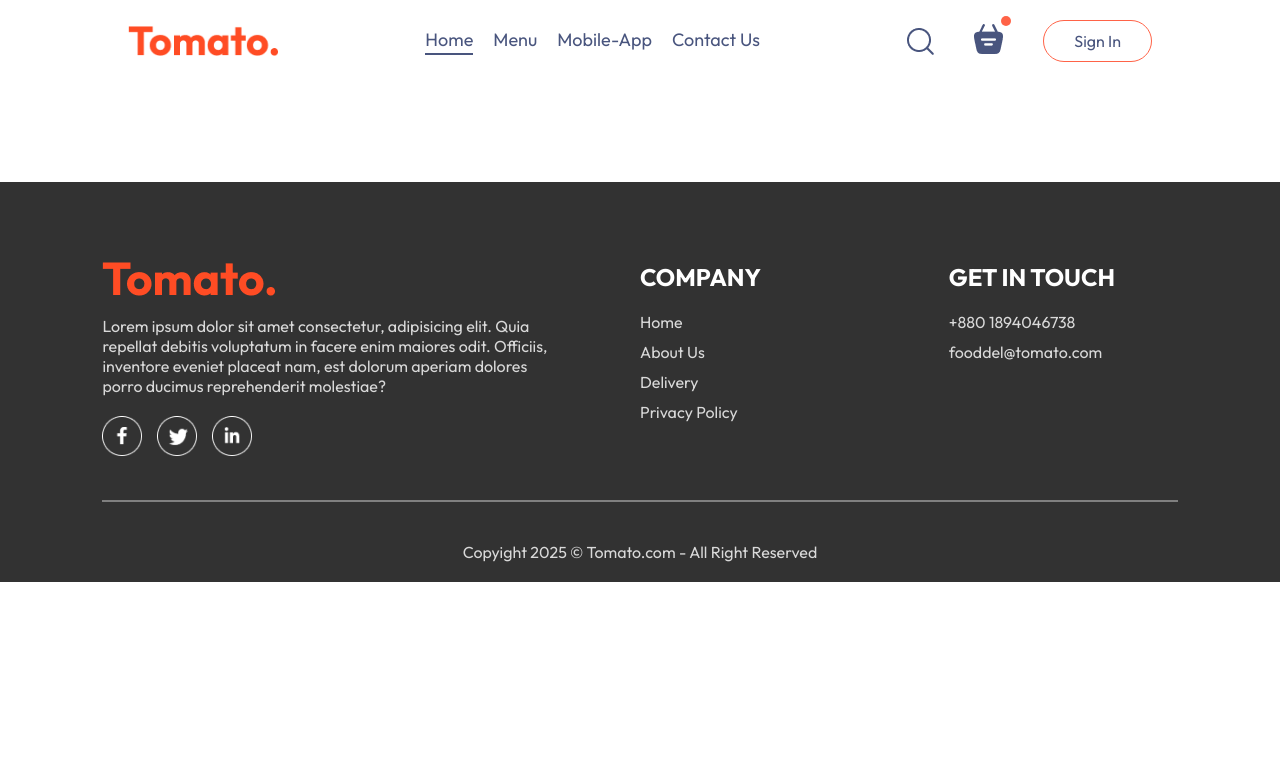
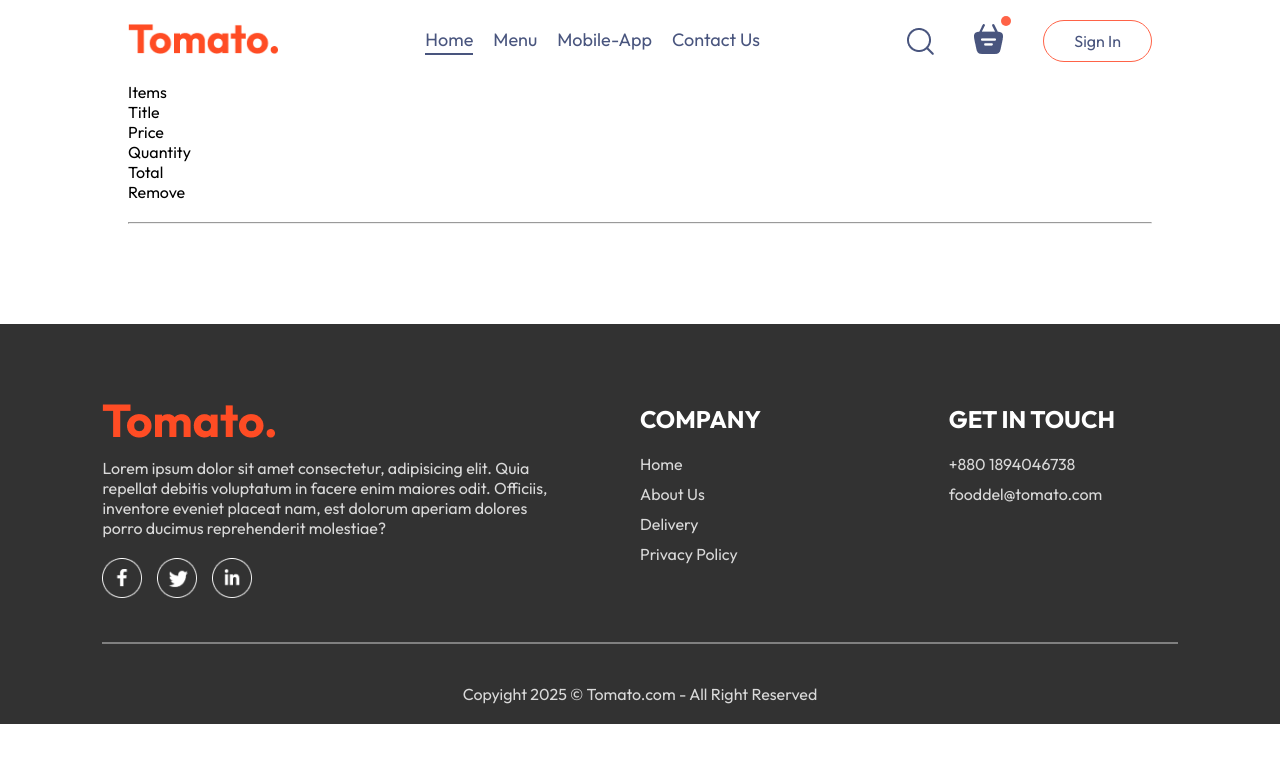
Before and after one commit to Ahmad-Maimun/Food-Del, a React (Vite) app in the folder front-end/: page /cart in a window 1280 px wide. Shown: the top 762 px of the page. Built offline with nearby package versions, Linux system fonts and the light colour scheme.

Commit message:
Added Route in Cart File

```diff
--- a/front-end/src/components/navbar/Navbar.jsx
+++ b/front-end/src/components/navbar/Navbar.jsx
@@ -7,7 +7,9 @@
 
   return (
     <div className="navbar">
-      <img src={assets.logo} alt="" className="logo" />
+      <Link to="/">
+        <img src={assets.logo} alt="" className="logo" />
+      </Link>
       <ul className="navbar-menu">
         <Link
           to="/"
@@ -41,7 +43,9 @@
       <div className="navbar-right">
         <img src={assets.search_icon} alt="" />
         <div className="navbar-search-icon">
-          <img src={assets.basket_icon} alt="" />
+          <Link to="/cart">
+            <img src={assets.basket_icon} alt="" />
+          </Link>
           <div className="dot"></div>
         </div>
         <button onClick={() => setShowLogin(true)}>Sign In</button>
--- a/front-end/src/pages/Cart/Cart.jsx
+++ b/front-end/src/pages/Cart/Cart.jsx
@@ -4,7 +4,22 @@
 
 function Cart() {
   const { cartItems, food_list, removeFromCart } = useContext(StoreContext);
-  return <div></div>;
+  return (
+    <div className="cart">
+      <div className="cart-items">
+        <div className="cart-items-title">
+          <p>Items</p>
+          <p>Title</p>
+          <p>Price</p>
+          <p>Quantity</p>
+          <p>Total</p>
+          <p>Remove</p>
+        </div>
+        <br />
+        <hr />
+      </div>
+    </div>
+  );
 }
 
 export default Cart;
```
